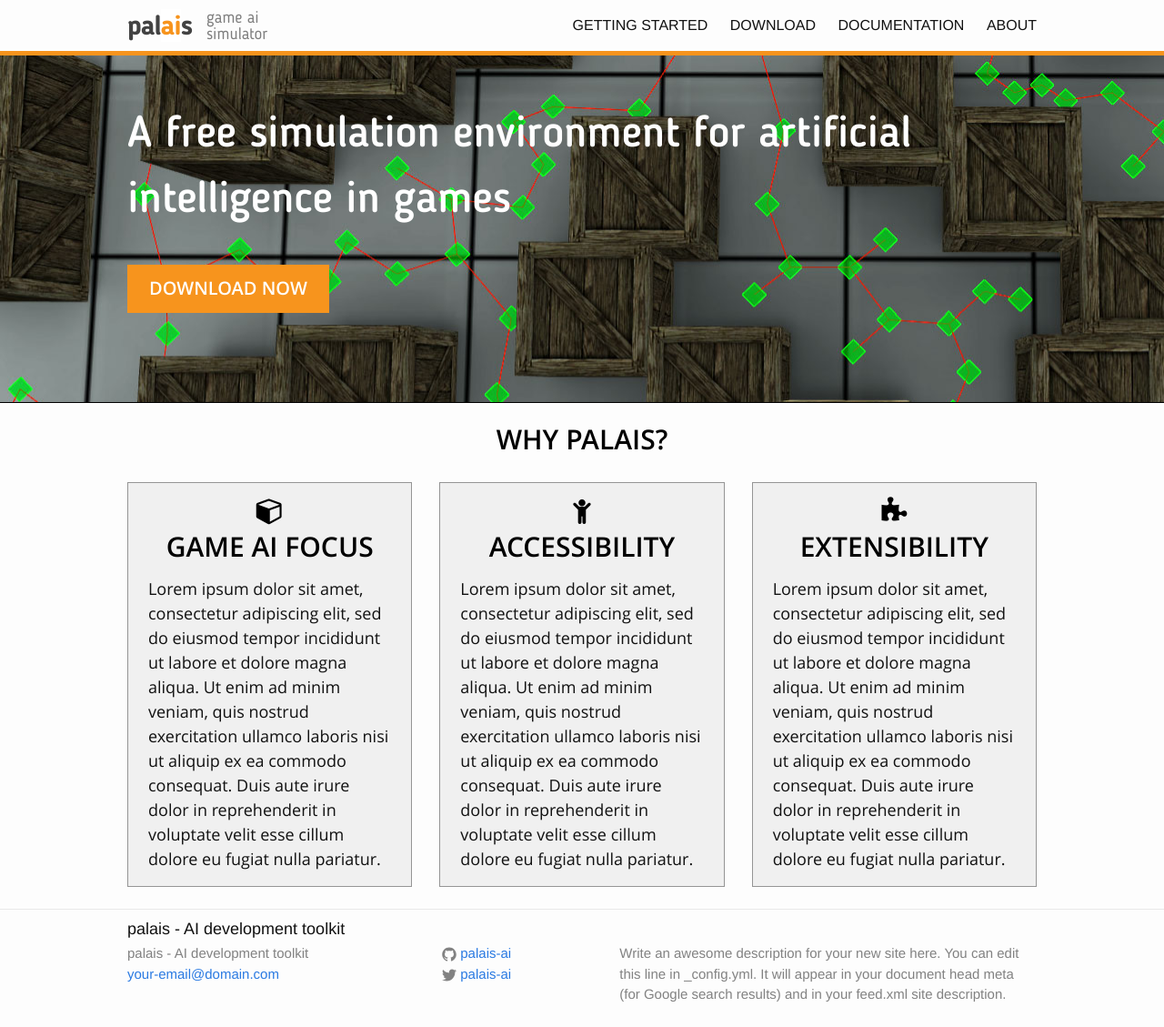
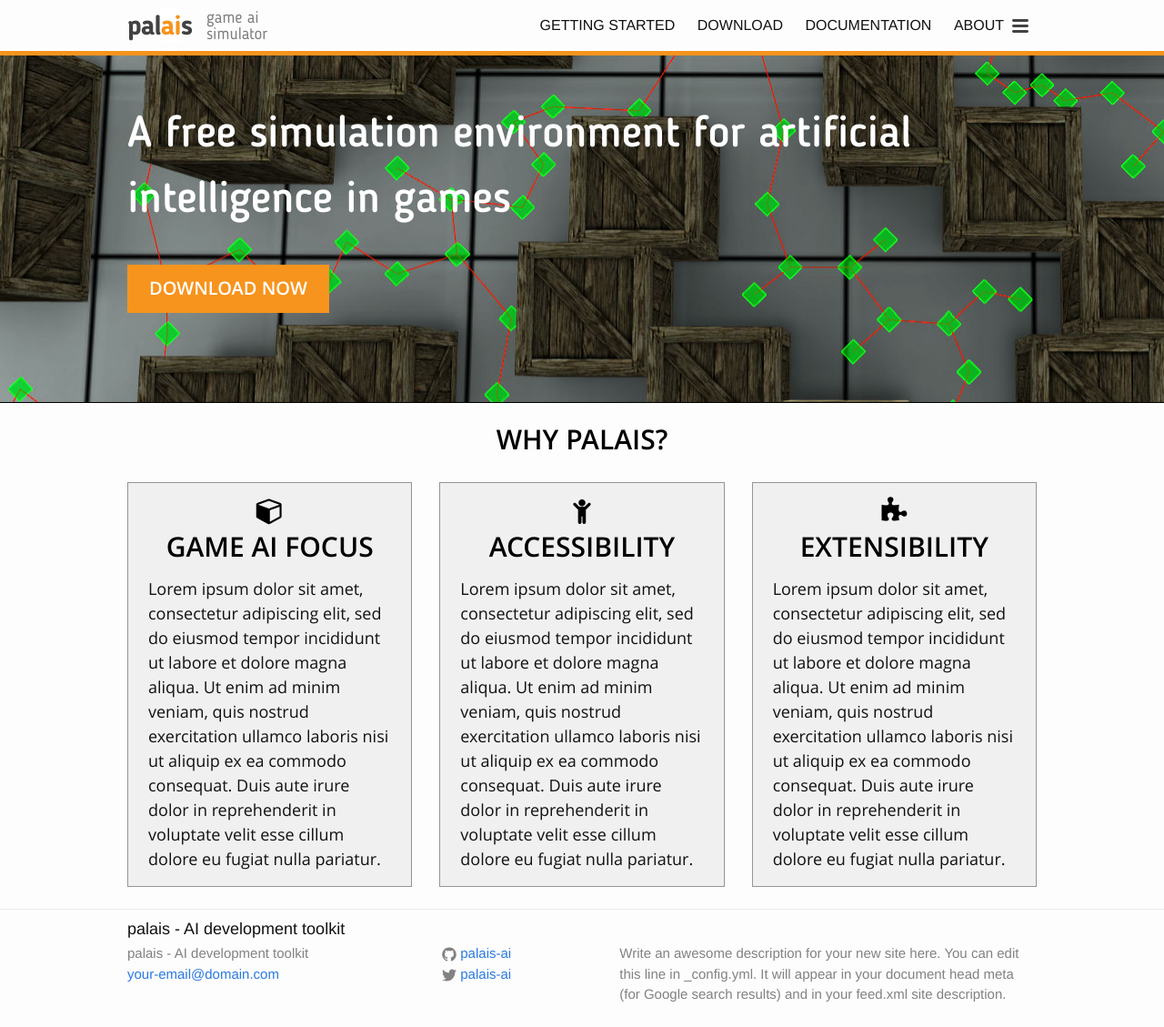
Before and after one commit to palais-ai/palais-ai.github.io, a Jekyll site: the page built from index.html, in a window 1280 px wide. Shown: the whole page at 91% size. Built offline with Jekyll 4.4.1, drawn with Linux system fonts in a browser that asks for light colours; nearby versions of some CDN libraries; library files that are not in the unit come from our copies.

Commit message:
sidebar nav added

```diff
--- a/_includes/footer.html
+++ b/_includes/footer.html
@@ -45,7 +45,7 @@
         </ul>
       </div>
 
-      <div class="footer-col  footer-col-3">
+      <div class="footer-col footer-col-3">
         <p class="text">{{ site.description }}</p>
       </div>
     </div>
--- a/_includes/header.html
+++ b/_includes/header.html
@@ -8,8 +8,7 @@
       <span class="subtitle">game ai<br/>simulator</span>
     </div>
 
-    <nav class="site-nav">
-      <a href="#" class="menu-icon">
+    <a href="#" class="menu-icon" data-toggle="offcanvas">
       <svg viewBox="0 0 18 15">
         <path fill="#424242" d="M18,1.484c0,0.82-0.665,1.484-1.484,1.484H1.484C0.665,2.969,0,2.304,0,1.484l0,0C0,0.665,0.665,0,1.484,0 h15.031C17.335,0,18,0.665,18,1.484L18,1.484z"/>
         <path fill="#424242" d="M18,7.516C18,8.335,17.335,9,16.516,9H1.484C0.665,9,0,8.335,0,7.516l0,0c0-0.82,0.665-1.484,1.484-1.484 h15.031C17.335,6.031,18,6.696,18,7.516L18,7.516z"/>
@@ -17,12 +16,19 @@
       </svg>
     </a>
 
-      <div class="trigger">
-        {% for page in site.pages reversed %}
-          {% if page.title %}
-          <a class="page-link" href="{{ page.url | prepend: site.baseurl }}">{{ page.title }}</a>
+    <nav class="site-nav row-offcanvas row-offcanvas-left">
+      <div class="sidebar-offcanvas" id="sidebar">
+        <div class="">
+          {% for link in site.pages reversed %}
+            {% if link.title %}
+              {% if link.url == page.url %}
+              <a class="page-link active" href="{{ link.url | prepend: site.baseurl }}">{{ link.title }}</a>
+              {% else %}
+              <a class="page-link" href="{{ link.url | prepend: site.baseurl }}">{{ link.title }}</a>
+              {% endif %}
             {% endif %}
           {% endfor %}
+        </div>
       </div>
     </nav>
 
--- a/_sass/_base.scss
+++ b/_sass/_base.scss
@@ -21,6 +21,7 @@
     color: $text-color;
     background-color: $background-color;
     -webkit-text-size-adjust: 100%;
+    overflow-x: hidden;
 }
 
 
--- a/_sass/_layout.scss
+++ b/_sass/_layout.scss
@@ -147,6 +147,32 @@
     color: $primaryColor;
 }
 
+@include media-query($on-laptop) {
+    .sidebar-offcanvas {
+        width: 66%;
+    }
+}
+
+.menu-icon {
+    display: block;
+    float: right;
+    width: 36px;
+    height: 26px;
+    line-height: 0;
+    padding-top: 3px;
+    text-align: center;
+    line-height: $headerHeight;
+
+    > svg {
+        width: 18px;
+        height: 15px;
+
+        path {
+            fill: $grey-color-dark;
+        }
+    }
+}
+
 .site-nav {
     float: right;
     line-height: $headerHeight;
@@ -163,35 +189,17 @@
         &:not(:first-child) {
             margin-left: 20px;
         }
+        @media screen and (max-width: $on-laptop) {
+            &:not(:first-child) {
+                margin-left: 0;
+            }
+
+            line-height: 45px;
+        }
     }
 
-    @include media-query($on-palm) {
-        position: absolute;
-        top: 9px;
-        right: 30px;
-        background-color: $background-color;
-        border: 1px solid $grey-color-light;
-        border-radius: 5px;
-        text-align: right;
-
-        .menu-icon {
-            display: block;
-            float: right;
-            width: 36px;
-            height: 26px;
-            line-height: 0;
-            padding-top: 10px;
-            text-align: center;
-
-            > svg {
-                width: 18px;
-                height: 15px;
-
-                path {
-                    fill: $grey-color-dark;
-                }
-            }
-        }
+    @include media-query($on-laptop) {
+        float: none;
 
         .trigger {
             clear: both;
@@ -210,6 +218,62 @@
     }
 }
 
+/*
+ * Off Canvas
+ * --------------------------------------------------
+ */
+
+.row-offcanvas {
+    margin: 0;
+}
+
+@media screen and (max-width: $on-laptop) {
+  .row-offcanvas {
+    position: relative;
+    -webkit-transition: all .25s ease-out;
+         -o-transition: all .25s ease-out;
+            transition: all .25s ease-out;
+    margin: 0 -$spacing-unit / 2;
+    height: 100%;
+  }
+
+  .row-offcanvas-right {
+    right: 0;
+  }
+
+  .row-offcanvas-left {
+    left: 0;
+  }
+
+  .row-offcanvas-right
+  .sidebar-offcanvas {
+    right: -50%; /* 6 columns */
+  }
+
+  .row-offcanvas-left
+  .sidebar-offcanvas {
+    left: -50%; /* 6 columns */
+  }
+
+  .row-offcanvas-right.active {
+    right: 50%; /* 6 columns */
+  }
+
+  .row-offcanvas-left.active {
+    left: 50%; /* 6 columns */
+  }
+
+  .sidebar-offcanvas {
+    position: absolute;
+    top: 0;
+    width: 49%; /* 6 columns */
+    background-color:white;
+    border-right: 2px solid black;
+    border-bottom: 2px solid black;
+
+
+  }
+}
 
 
 /**
```
Also changed, not shown: _includes/head.html (+8 -0 lines). Lines whose indentation alone changed are shown as unchanged.
